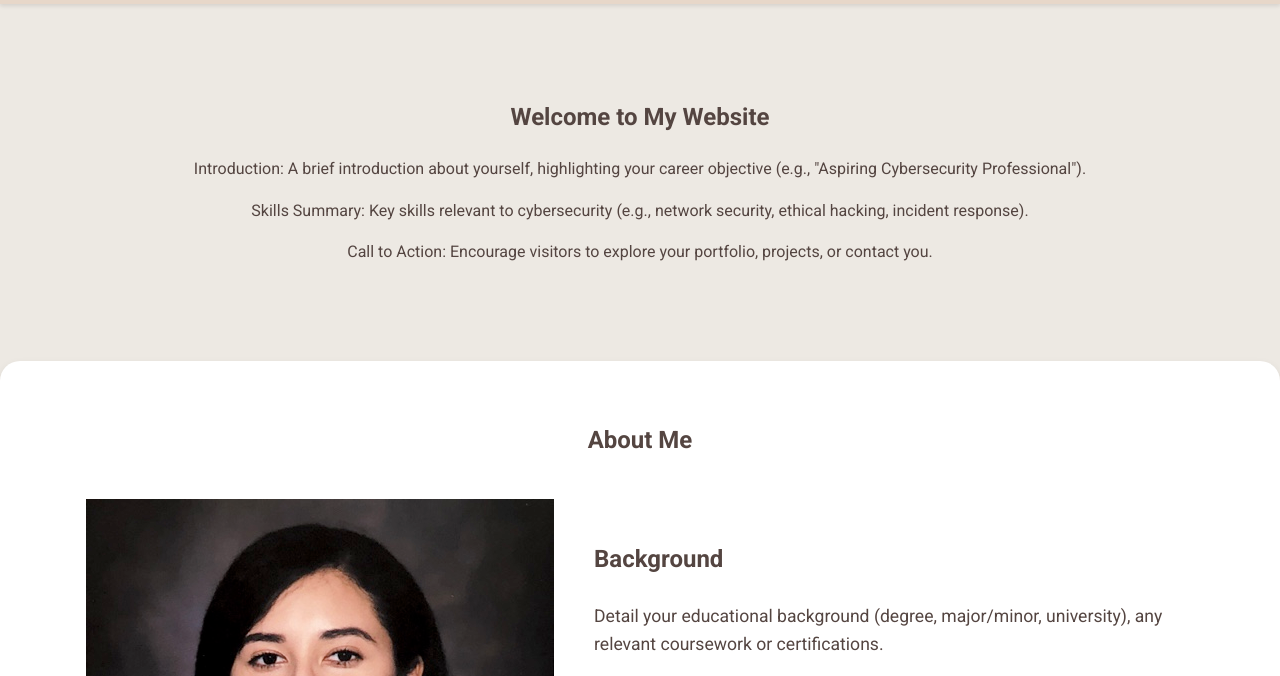
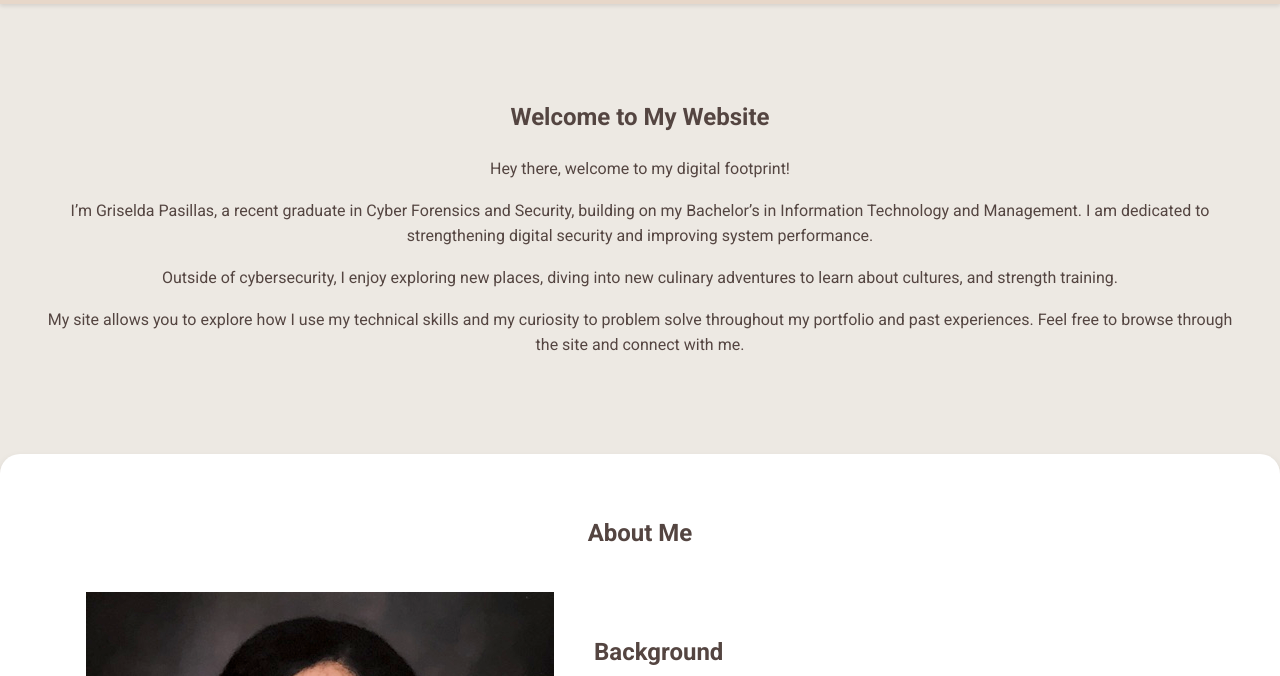
Before and after one commit to gpasillas01/Personal-Website, a plain HTML site: page index.html in a window 1280 px wide. Shown: the part 82-758 px from the top of the page. Drawn offline with Linux system fonts and the light colour scheme.

Commit message:
Update index.html

```diff
--- a/index.html
+++ b/index.html
@@ -29,9 +29,10 @@
     <section id="home" class="section">
         <div class="container">
             <h2>Welcome to My Website</h2>
-            <p>Introduction: A brief introduction about yourself, highlighting your career objective (e.g., "Aspiring Cybersecurity Professional").</p>
-            <p>Skills Summary: Key skills relevant to cybersecurity (e.g., network security, ethical hacking, incident response).</p>
-            <p>Call to Action: Encourage visitors to explore your portfolio, projects, or contact you.</p>
+            <p> Hey there, welcome to my digital footprint! </p>
+            <p> I’m Griselda Pasillas, a recent graduate in Cyber Forensics and Security, building on my Bachelor’s in Information Technology and Management. I am dedicated to strengthening digital security and improving system performance. </p>
+            <p>Outside of cybersecurity, I enjoy exploring new places, diving into new culinary adventures to learn about cultures, and strength training. </p>
+            <p>My site allows you to explore how I use my technical skills and my curiosity to problem solve throughout my portfolio and past experiences. Feel free to browse through the site and connect with me.</p>
         </div>
     </section>
 
```
